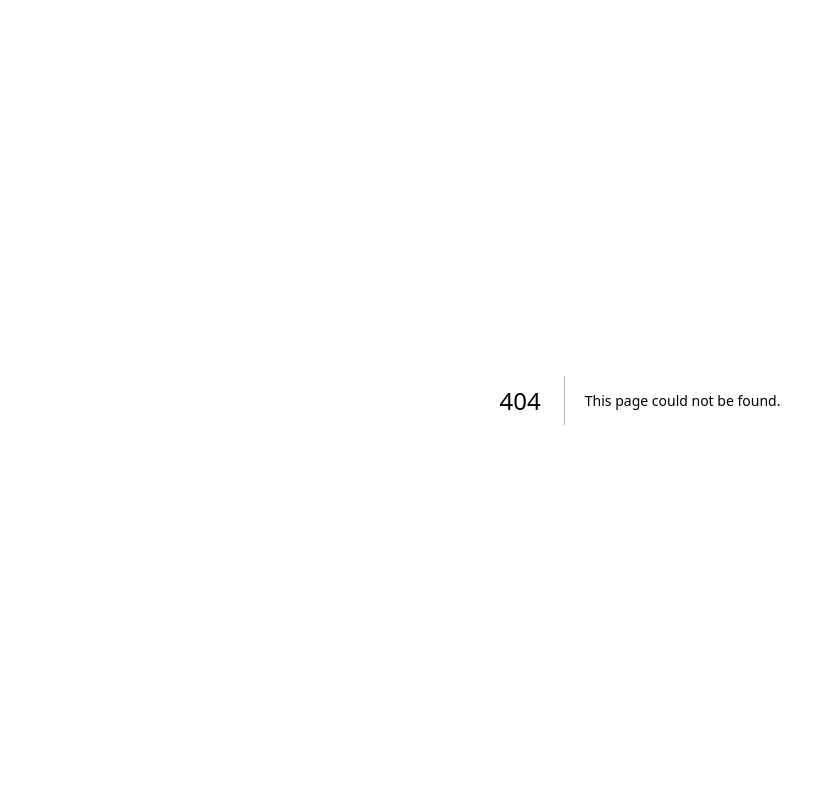
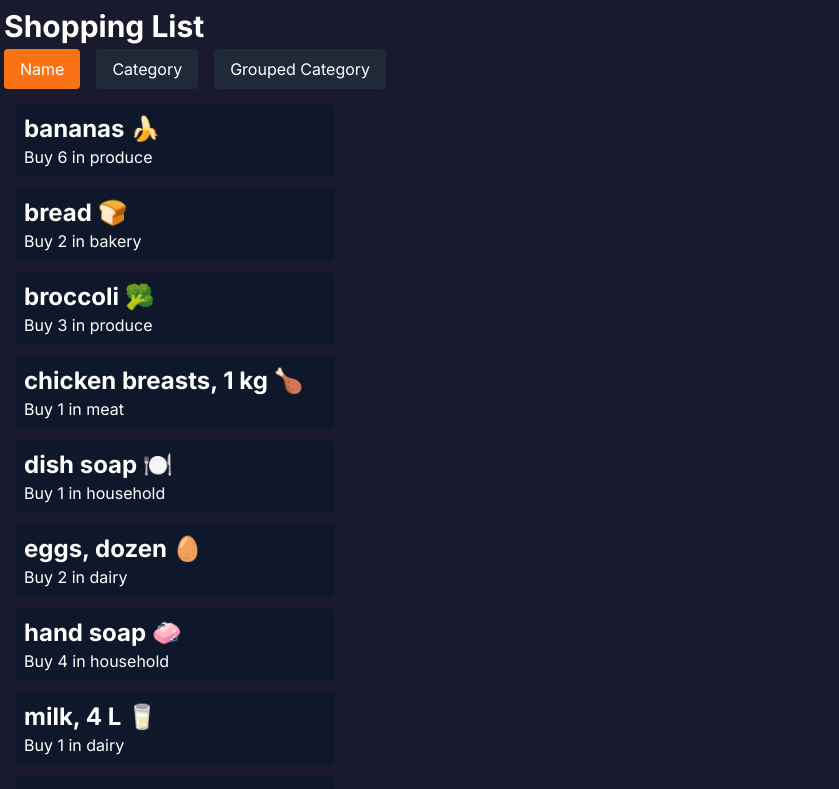
Before and after one commit to SarpreetDhillon/cprg306-assignments, a Next.js app: page /week-6 in a window 1280 px wide. Before the commit this address had no page. Shown: the top 789 px of the page, without its empty margins (0-839 px from the left). Built offline with nearby package versions, Linux system fonts and the light colour scheme.

Commit message:
Initial commit

```diff
--- a/app/globals.css
+++ b/app/globals.css
@@ -20,56 +20,81 @@
   color: white;
   background: black;
 }
-
 body {
-  background-color: #111;
-  color: #fff;
+  background-color: #1a1a2e;
+  color: white;
   font-family: Arial, sans-serif;
 }
 
-.shopping-list {
-  padding: 20px;
+.container {
+  width: 90%;
+  margin: 0 auto;
+}
+
+h1 {
+  text-align: center;
+  margin-bottom: 20px;
+}
+
+.new-item-form {
+  display: flex;
+  flex-direction: column;
+  align-items: center;
+  margin-bottom: 20px;
+}
+
+.new-item-form input, .new-item-form select {
+  margin: 5px;
+  padding: 10px;
+  border: none;
+  border-radius: 5px;
+}
+
+.new-item-form button {
+  padding: 10px;
+  margin-top: 10px;
+  background-color: #e94560;
+  color: white;
+  border: none;
+  border-radius: 5px;
+  cursor: pointer;
 }
 
 .sort-buttons {
   display: flex;
-  gap: 10px;
+  justify-content: center;
   margin-bottom: 20px;
 }
 
-.sort-button {
+.sort-buttons button {
   padding: 10px;
-  background-color: #444;
+  margin: 5px;
+  background-color: #e94560;
+  color: white;
   border: none;
-  color: #fff;
+  border-radius: 5px;
   cursor: pointer;
 }
 
-.sort-button.active {
-  background-color: orange;
-}
-
-.items-list {
-  list-style: none;
-  padding: 0;
+.item-list {
+  display: flex;
+  flex-direction: column;
+  align-items: center;
 }
 
 .item {
+  background-color: #16213e;
   padding: 10px;
-  border: 1px solid #444;
-  margin-bottom: 10px;
+  margin: 5px;
+  border-radius: 5px;
+  width: 80%;
 }
 
-.item-name {
-  font-weight: bold;
+.item h2 {
+  display: flex;
+  justify-content: space-between;
 }
 
-.item-details {
-  color: #aaa;
+.emoji {
+  font-size: 1.5em;
 }
-
-@layer utilities {
-  .text-balance {
-    text-wrap: balance;
-  }
-}
--- a/app/page.js
+++ b/app/page.js
@@ -21,6 +21,9 @@
           <li>
             <Link href={"/week-5"} className="hover:underline hover:text-green-400 mb-2">Week 5 Assignment</Link>
           </li>
+          <li>
+            <Link href={"/week-6"} className="hover:underline hover:text-green-400 mb-2">Week 6 Assignment</Link>
+          </li>
           </ul>
       </div>
     </div>
--- /dev/null
+++ b/app/week-6/item-list.js
@@ -0,0 +1,83 @@
+'use client';
+
+import { useState } from 'react';
+import Item from './item';
+import items from './items.json';
+
+export default function ItemList() {
+  const [sortBy, setSortBy] = useState('name');
+
+
+  let sortedItems = [...items];
+
+
+  if (sortBy === 'name') {
+    sortedItems.sort((a, b) => a.name.localeCompare(b.name));
+  } else if (sortBy === 'category') {
+    sortedItems.sort((a, b) => a.category.localeCompare(b.category));
+  }
+
+
+  const groupedItems = sortedItems.reduce((acc, item) => {
+    const category = item.category;
+    if (!acc[category]) {
+      acc[category] = [];
+    }
+    acc[category].push(item);
+    return acc;
+  }, {});
+
+
+  const sortedCategories = Object.keys(groupedItems).sort((a, b) => a.localeCompare(b));
+
+  return (
+    <div>
+      <div className="flex gap-4 mb-4">
+        <button
+          onClick={() => setSortBy('name')}
+          className={`px-4 py-2 bg-gray-800 text-white rounded ${sortBy === 'name' ? 'bg-orange-500' : ''}`}
+        >
+          Name
+        </button>
+        <button
+          onClick={() => setSortBy('category')}
+          className={`px-4 py-2 bg-gray-800 text-white rounded ${sortBy === 'category' ? 'bg-orange-500' : ''}`}
+        >
+          Category
+        </button>
+        <button
+          onClick={() => setSortBy('group')}
+          className={`px-4 py-2 bg-gray-800 text-white rounded ${sortBy === 'group' ? 'bg-orange-500' : ''}`}
+        >
+          Grouped Category
+        </button>
+      </div>
+      <ul className="list-none p-0">
+        {sortBy === 'group' ? (
+          sortedCategories.map(category => (
+            <div key={category}>
+              <h2 className="capitalize text-xl font-bold mb-2">{category}</h2>
+              {groupedItems[category].map(item => (
+                <Item
+                  key={item.id}
+                  name={item.name}
+                  quantity={item.quantity}
+                  category={item.category}
+                />
+              ))}
+            </div>
+          ))
+        ) : (
+          sortedItems.map(item => (
+            <Item
+              key={item.id}
+              name={item.name}
+              quantity={item.quantity}
+              category={item.category}
+            />
+          ))
+        )}
+      </ul>
+    </div>
+  );
+}
--- /dev/null
+++ b/app/week-6/item.js
@@ -0,0 +1,10 @@
+const Item = ({name, quantity, category}) =>{
+  return (
+      <li className="bg-slate-900 m-3 p-2 w-1/4">
+          <h2 className="text-2xl font-bold">{name}</h2>
+          <p>Buy {quantity} in {category}</p>
+      </li>
+  )
+}
+
+export default Item
--- /dev/null
+++ b/app/week-6/items.json
@@ -0,0 +1,75 @@
+
+[
+    {
+      "id": "1h2GJKH12gkHG31h1H",
+      "name": "milk, 4 L 🥛",
+      "quantity": 1,
+      "category": "dairy"
+    },
+    {
+      "id": "2KJH3k2j3H1k2J3K1H",
+      "name": "bread 🍞",
+      "quantity": 2,
+      "category": "bakery"
+    },
+    {
+      "id": "3h2KJH3k2j3H1k2J3",
+      "name": "eggs, dozen 🥚",
+      "quantity": 2,
+      "category": "dairy"
+    },
+    {
+      "id": "4k2J3K1H2GJKH12gk",
+      "name": "bananas 🍌",
+      "quantity": 6,
+      "category": "produce"
+    },
+    {
+      "id": "5H1h1H2KJH3k2j3H",
+      "name": "broccoli 🥦",
+      "quantity": 3,
+      "category": "produce"
+    },
+    {
+      "id": "6H1k2J3K1H2GJKH1",
+      "name": "chicken breasts, 1 kg 🍗",
+      "quantity": 1,
+      "category": "meat"
+    },
+    {
+      "id": "7gkHG31h1H2KJH3k",
+      "name": "pasta sauce 🍝",
+      "quantity": 3,
+      "category": "canned goods"
+    },
+    {
+      "id": "8j3H1k2J3K1H2GJK",
+      "name": "spaghetti, 454 g 🍝",
+      "quantity": 2,
+      "category": "dry goods"
+    },
+    {
+      "id": "9H12gkHG31h1H2KJ",
+      "name": "toilet paper, 12 pack 🧻",
+      "quantity": 1,
+      "category": "household"
+    },
+    {
+      "id": "10H3k2j3H1k2J3K1",
+      "name": "paper towels, 6 pack",
+      "quantity": 1,
+      "category": "household"
+    },
+    {
+      "id": "11k2J3K1H2GJKH12",
+      "name": "dish soap 🍽️",
+      "quantity": 1,
+      "category": "household"
+    },
+    {
+      "id": "12GJKH12gkHG31h1",
+      "name": "hand soap 🧼",
+      "quantity": 4,
+      "category": "household"
+    }
+  ]
--- /dev/null
+++ b/app/week-6/new-item.js
@@ -0,0 +1,74 @@
+"use client";
+
+import React, { useState } from 'react';
+
+const NewItem = () => {
+  const [name, setName] = useState('');
+  const [quantity, setQuantity] = useState(1);
+  const [category, setCategory] = useState('Produce');
+
+  const handleSubmit = (e) => {
+    e.preventDefault();
+    const item = { name, quantity, category };
+    console.log(item);
+    alert(`Name: ${name}\nQuantity: ${quantity}\nCategory: ${category}`);
+    setName('');
+    setQuantity(1);
+    setCategory('Produce');
+  };
+
+  return (
+    <div className="flex flex-col items-center justify-center min-h-screen bg-black">
+      <form onSubmit={handleSubmit} className="w-full max-w-md p-4 bg-gray-800 rounded-lg shadow-lg space-y-4">
+        <div className="mb-4">
+          <input
+            type="text"
+            placeholder="Item name"
+            value={name}
+            onChange={(e) => setName(e.target.value)}
+            required
+            className="w-full px-3 py-2 text-gray-700 bg-gray-200 rounded"
+          />
+        </div>
+        <div className="mb-4 flex space-x-2">
+          <input
+            type="number"
+            min="1"
+            max="99"
+            value={quantity}
+            onChange={(e) => setQuantity(Number(e.target.value))}
+            required
+            className="w-1/3 px-3 py-2 text-gray-700 bg-gray-200 rounded"
+          />
+          <select
+            value={category}
+            onChange={(e) => setCategory(e.target.value)}
+            className="w-2/3 px-3 py-2 text-gray-700 bg-gray-200 rounded"
+          >
+            <option value="Produce">Produce</option>
+            <option value="Dairy">Dairy</option>
+            <option value="Bakery">Bakery</option>
+            <option value="Meat">Meat</option>
+            <option value="Frozen Foods">Frozen Foods</option>
+            <option value="Canned Goods">Canned Goods</option>
+            <option value="Dry Goods">Dry Goods</option>
+            <option value="Beverages">Beverages</option>
+            <option value="Snacks">Snacks</option>
+            <option value="Household">Household</option>
+            <option value="Other">Other</option>
+          </select>
+        </div>
+        <div className="text-center">
+          <button
+            type="submit"
+            className="w-full py-2 bg-blue-500 hover:bg-blue-700 text-white font-bold rounded"
+          >
+            +
+          </button>
+        </div>
+      </form>
+    </div>
+  );
+};
+
+export default NewItem;
--- /dev/null
+++ b/app/week-6/page.js
@@ -0,0 +1,11 @@
+import React from 'react'
+import ItemList from './item-list'
+
+export default function Week5() {
+  return (
+    <main className='p-1'>
+      <h2 className='text-[30px] font-[700]'>Shopping List</h2>
+      <ItemList />
+    </main>
+  )
+}
```
Also changed, not shown: package.json (+5 -4 lines), 1 other file (tests, documents, lock files or other folders).
